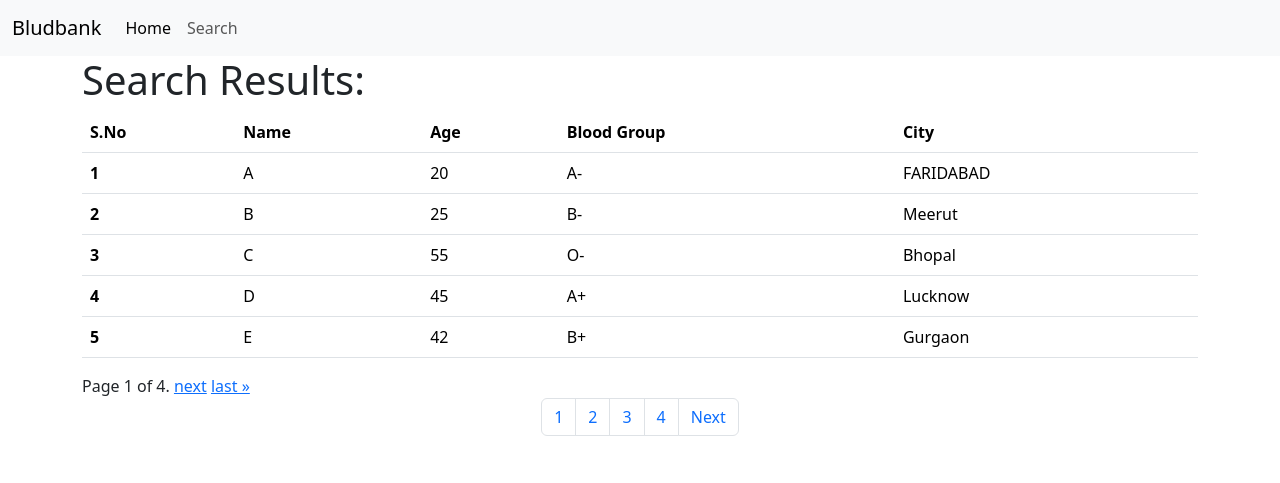
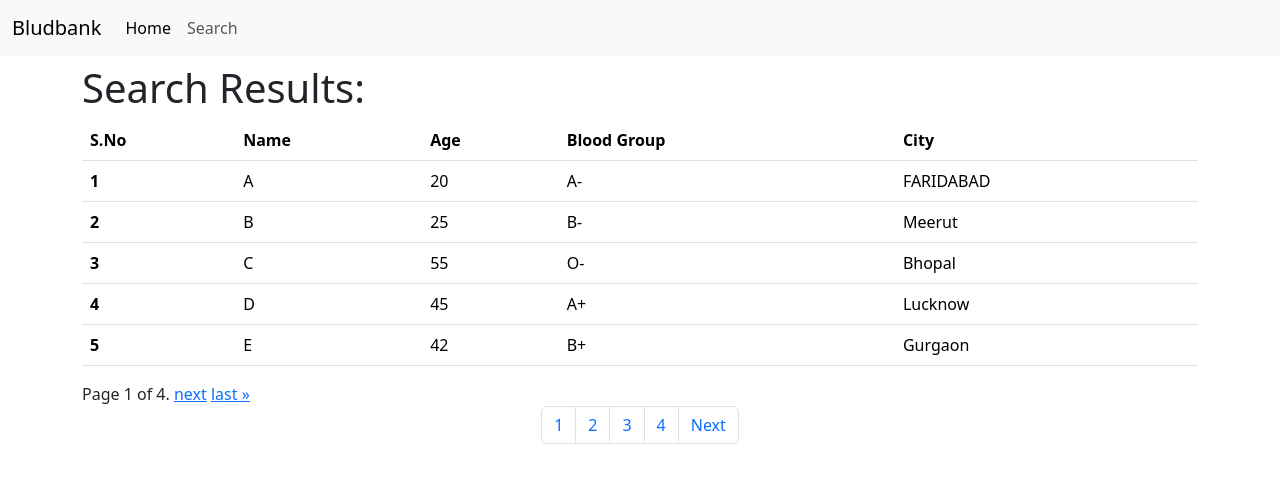
Before and after one commit to tranceverce/COLINT, a Django app: page /search/ in a window 1280 px wide. Shown: the top 483 px of the page. Run offline with Django 4.2, Linux system fonts and the light colour scheme; data comes from the database, SQL or seed files in the repository.

Commit message:
modified:   DJANGO/myportal/portal_app/__pycache__/models.cpython-311.pyc 	modified:   DJANGO/myportal/portal_app/models.py 	modified:   DJANGO/myportal/portal_app/templates/portal_app/results.html

```diff
--- a/DJANGO/myportal/portal_app/models.py
+++ b/DJANGO/myportal/portal_app/models.py
@@ -18,7 +18,7 @@ class bloodgroup(models.Model):
     contact = models.CharField(max_length=10)
     department = models.CharField(max_length=30)
     city = models.CharField(max_length=30)
-    blood_group_types = models.TextChoices("Blood Group","A+ A- B+ B- O+ O-")
+    blood_group_types = models.TextChoices("Blood Group","A+ A- B+ B- O+ O- AB+ AB-")
     blood_group = models.CharField(choices=blood_group_types.choices, max_length=10)
 
     def __str__(self):
--- a/DJANGO/myportal/portal_app/templates/portal_app/results.html
+++ b/DJANGO/myportal/portal_app/templates/portal_app/results.html
@@ -13,7 +13,7 @@
     <body>
         {%include 'portal_app/nav.html' %}
 
-        <div class="container">
+        <div class="container mt-2">
             <h1>Search Results:</h1>
 
             <!-- TABLE OF DATA -->
```
